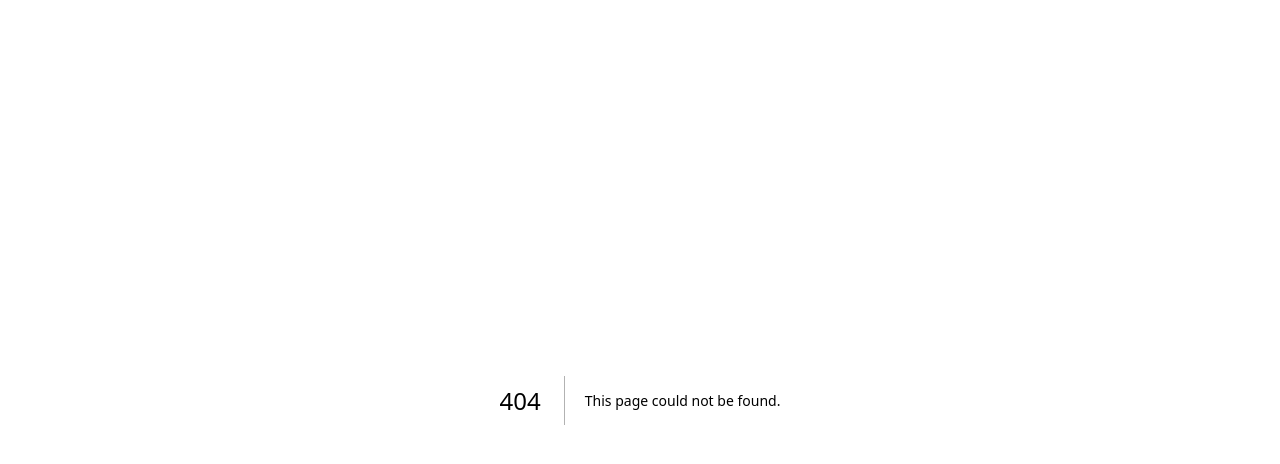
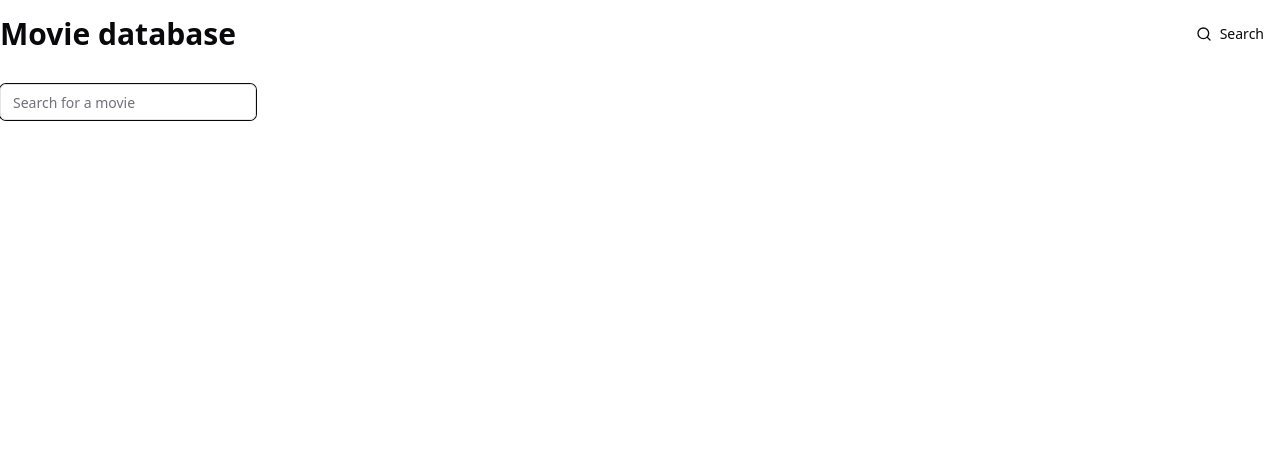
Before and after one commit to ngirardin/interview-pqp, a Next.js app: page /search in a window 1280 px wide. Before the commit this address had no page. Shown: the top 464 px of the page. Built offline with nearby package versions, Linux system fonts and the light colour scheme.

Commit message:
Add search page

```diff
--- a/components/MoviesGrid.client.tsx
+++ b/app/InfiniteMovieGridclient.tsx
@@ -1,21 +1,21 @@
 "use client";
 
+import { MovieGrid } from "@/components/MovieGrid";
 import { TrendingMovies } from "@prisma/client";
-import { MovieCard } from "./MovieCard";
 import { useState, useEffect, useCallback } from "react";
 
 type Props = {
-  onLoadMore: (params: { page: number }) => Promise<TrendingMovies[]>;
+  onLoadMore?: (params: { page: number }) => Promise<TrendingMovies[]>;
   movies: TrendingMovies[];
 };
 
-export const MoviesGrid = (props: Props) => {
+export const InfiniteMovieGridClient = (props: Props) => {
   const [movies, setMovies] = useState<TrendingMovies[]>(props.movies);
   const [page, setPage] = useState(1);
   const [loading, setLoading] = useState(false);
 
   const handleLoadMore = useCallback(async () => {
-    if (loading) {
+    if (props.onLoadMore === undefined || loading) {
       return;
     }
 
@@ -41,11 +41,8 @@ export const MoviesGrid = (props: Props) => {
 
   return (
     <div>
-      <div className="grid grid-cols-5 gap-4">
-        {movies.map((movie) => (
-          <MovieCard key={movie.id} movie={movie} />
-        ))}
-      </div>
+      <MovieGrid movies={movies} />
+
       {loading && <div className="flex justify-center items-center font-bold my-4">Loading...</div>}
     </div>
   );
--- a/app/layout.tsx
+++ b/app/layout.tsx
@@ -2,6 +2,9 @@ import type { Metadata } from "next";
 
 // These styles apply to every route in the application
 import "./globals.css";
+import { Button } from "@/components/ui/button";
+import { SearchIcon } from "lucide-react";
+import Link from "next/link";
 
 export const metadata: Metadata = {
   title: "Create Next App",
@@ -10,8 +13,23 @@ export const metadata: Metadata = {
 
 export default function RootLayout({ children }: { children: React.ReactNode }) {
   return (
-    <html lang="en">
-      <body className="container mx-auto">{children}</body>
+    <html lang="en" className="h-dvh flex flex-col">
+      <body className="flex-1 flex flex-col container mx-auto mt-4 space-y-4">
+        <div className="flex items-center justify-between">
+          <Link className="text-3xl font-bold" href="/">
+            Movie database
+          </Link>
+
+          <Link href="/search">
+            <Button className="ml-auto flex items-center gap-2" variant="ghost">
+              <SearchIcon />
+              Search
+            </Button>
+          </Link>
+        </div>
+
+        <div className="flex-1">{children}</div>
+      </body>
     </html>
   );
 }
--- a/app/movie/[movieId]/page.tsx
+++ b/app/movie/[movieId]/page.tsx
@@ -1,10 +1,8 @@
 import Image from "next/image";
-import { ArrowLeftIcon, Badge } from "lucide-react";
-import { Button } from "@/components/ui/button";
 import { queryTrendingMoviesGet } from "@/models/queryTrendingMovieGet";
-import Link from "next/link";
 import { Card, CardContent, CardFooter, CardHeader, CardTitle } from "@/components/ui/card";
 import { Progress } from "@/components/ui/progress";
+import { Badge } from "@/components/ui/badge";
 
 type Props = {
   params: {
@@ -18,12 +16,6 @@ export default async function MoviePage(props: Props) {
 
   return (
     <div className="space-y-2">
-      <Link href="/">
-        <Button>
-          <ArrowLeftIcon /> Back
-        </Button>
-      </Link>
-
       <Card className="h-full">
         <CardHeader>
           <CardTitle className="h-8">
--- a/app/page.tsx
+++ b/app/page.tsx
@@ -1,5 +1,5 @@
-import { MoviesGrid } from "@/components/MoviesGrid.client";
 import { queryTrendingMoviesList } from "@/models/queryTrendingMoviesList";
+import { InfiniteMovieGridClient } from "./InfiniteMovieGridclient";
 
 export default async function Home() {
   const trendingMovies = await queryTrendingMoviesList({ page: 1 });
@@ -10,5 +10,5 @@ export default async function Home() {
     return await queryTrendingMoviesList({ page: params.page });
   };
 
-  return <MoviesGrid onLoadMore={handleLoadMore} movies={trendingMovies} />;
+  return <InfiniteMovieGridClient onLoadMore={handleLoadMore} movies={trendingMovies} />;
 }
--- /dev/null
+++ b/app/search/SearchForm.client.tsx
@@ -0,0 +1,46 @@
+"use client";
+
+import { Input } from "@/components/ui/input";
+import { TrendingMovies } from "@prisma/client/edge";
+import { useState } from "react";
+import { MovieGrid } from "@/components/MovieGrid";
+
+type Props = {
+  handleSearch: (query: string) => Promise<TrendingMovies[]>;
+};
+
+export const SearchFormClient = (props: Props) => {
+  const [movies, setMovies] = useState<TrendingMovies[] | undefined>(undefined);
+
+  const handleSearch = async (query: string) => {
+    const movies = await props.handleSearch(query);
+    setMovies(movies);
+  };
+
+  return (
+    <div className="space-y-4">
+      <div className="w-fit flex gap-2 mt-4">
+        <Input
+          className="w-64"
+          placeholder="Search for a movie"
+          name="query"
+          autoFocus={true}
+          onChange={(e) => handleSearch(e.target.value)}
+        />
+      </div>
+
+      {movies !== undefined && (
+        <>
+          {movies.length === 0 ? (
+            <div className="flex justify-center items-center font-bold my-4">No movies found</div>
+          ) : (
+            <>
+              <div>{movies.length} results</div>
+              <MovieGrid movies={movies} />
+            </>
+          )}
+        </>
+      )}
+    </div>
+  );
+};
--- /dev/null
+++ b/app/search/page.tsx
@@ -0,0 +1,12 @@
+import { queryTrendingMoviesSearch } from "@/models/queryTrendingMoviesSearch";
+import { SearchFormClient } from "./SearchForm.client";
+
+export default function SearchPage() {
+  const handleSearch = async (query: string) => {
+    "use server";
+
+    return queryTrendingMoviesSearch({ query });
+  };
+
+  return <SearchFormClient handleSearch={handleSearch} />;
+}
--- /dev/null
+++ b/components/MovieGrid.tsx
@@ -0,0 +1,16 @@
+import { TrendingMovies } from "@prisma/client";
+import { MovieCard } from "./MovieCard";
+
+type Props = {
+  movies: TrendingMovies[];
+};
+
+export const MovieGrid = (props: Props) => {
+  return (
+    <div className="grid grid-cols-5 gap-4">
+      {props.movies.map((movie) => (
+        <MovieCard key={movie.id} movie={movie} />
+      ))}
+    </div>
+  );
+};
--- /dev/null
+++ b/components/ui/input.tsx
@@ -0,0 +1,25 @@
+import * as React from "react"
+
+import { cn } from "@/lib/utils"
+
+export interface InputProps
+  extends React.InputHTMLAttributes<HTMLInputElement> {}
+
+const Input = React.forwardRef<HTMLInputElement, InputProps>(
+  ({ className, type, ...props }, ref) => {
+    return (
+      <input
+        type={type}
+        className={cn(
+          "flex h-9 w-full rounded-md border border-input bg-transparent px-3 py-1 text-sm shadow-sm transition-colors file:border-0 file:bg-transparent file:text-sm file:font-medium file:text-foreground placeholder:text-muted-foreground focus-visible:outline-none focus-visible:ring-1 focus-visible:ring-ring disabled:cursor-not-allowed disabled:opacity-50",
+          className
+        )}
+        ref={ref}
+        {...props}
+      />
+    )
+  }
+)
+Input.displayName = "Input"
+
+export { Input }
--- /dev/null
+++ b/models/queryTrendingMoviesSearch.ts
@@ -0,0 +1,27 @@
+import prisma from "@/lib/db";
+import { TrendingMovies } from "@prisma/client";
+
+type Params = {
+  query: string;
+};
+
+export const queryTrendingMoviesSearch = async (params: Params): Promise<TrendingMovies[]> => {
+  return prisma.trendingMovies.findMany({
+    where: {
+      OR: [
+        {
+          title: {
+            contains: params.query,
+            mode: "insensitive",
+          },
+        },
+        {
+          overview: {
+            contains: params.query,
+            mode: "insensitive",
+          },
+        },
+      ],
+    },
+  });
+};
```
